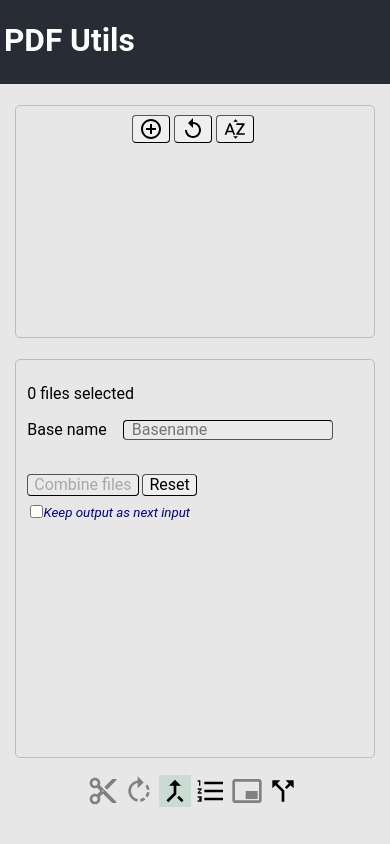
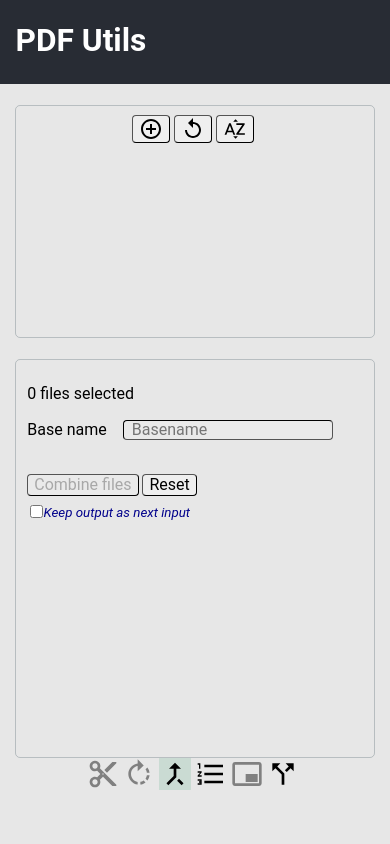
Before and after one commit to c1b3rt00lk1t/pdf-poc, a React (Vite) app: page / in a window 390 px wide. Built offline with nearby package versions, Linux system fonts and the light colour scheme.

Commit message:
Main mobile grid

```diff
--- a/src/App.module.css
+++ b/src/App.module.css
@@ -41,7 +41,7 @@ button {
   background-color: #e7e7e7;
   display: grid;
   grid-template-columns: 1fr;
-  grid-template-rows: 3fr 6fr 1fr;
+  grid-template-rows: 4fr 7fr 2fr;
   flex-direction: column;
   justify-items: center;
 }
@@ -114,6 +114,7 @@ button {
 
 .header {
   padding-top: calc(env(safe-area-inset-top) * 0.6);
+  padding-left: 3vw;
   background-color: #282c34;
   height: 10vh;
   display: flex;
```
